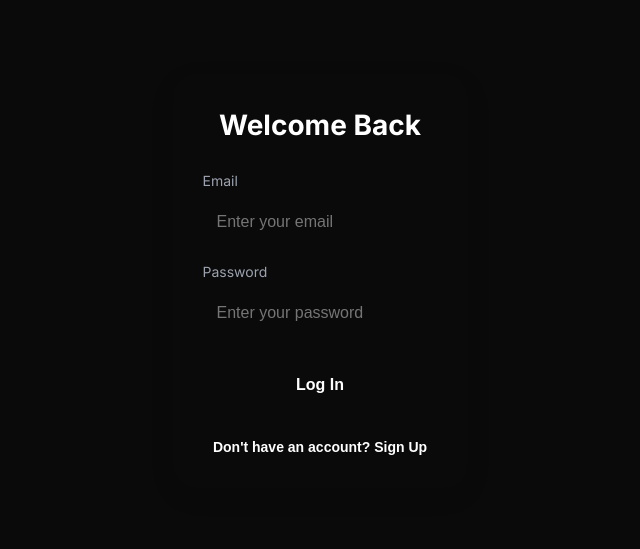
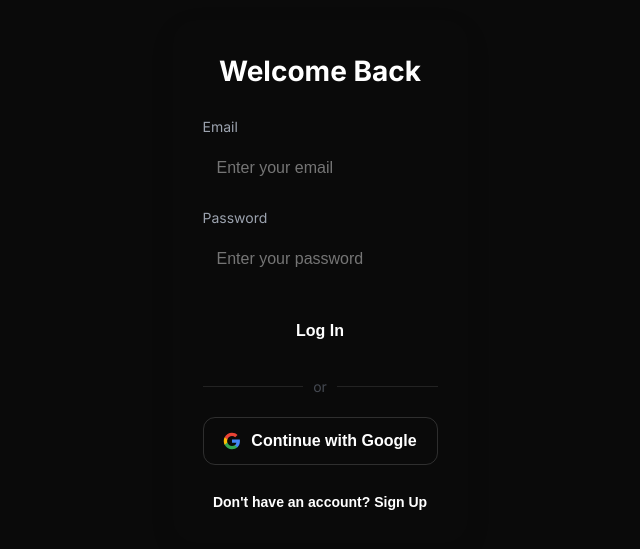
Before and after one commit to ishantchahal1611-code/ascend-fitness, a React (Vite) app: page / in a window 1280 px wide. Shown: the part 119-668 px from the top of the page, without its empty margins (320-960 px from the left). Built offline with nearby package versions, Linux system fonts and the light colour scheme; no server answers.

Commit message:
feat: Add Google Sign In option

```diff
--- a/src/components/Auth.jsx
+++ b/src/components/Auth.jsx
@@ -23,7 +23,10 @@ export default function Auth({ onLogin }) {
         if (data?.session) {
           onLogin(data.session);
         } else {
-          setError("Check your email for the confirmation link!");
+          // If email confirmation is disabled, user is immediately logged in.
+          // Otherwise, notify them.
+          setError("Signup successful! You can now log in using your credentials.");
+          setIsSignUp(false);
         }
       } else {
         const { data, error } = await supabase.auth.signInWithPassword({
@@ -38,6 +41,23 @@ export default function Auth({ onLogin }) {
     } catch (err) {
       setError(err.message || "An error occurred");
     } finally {
+      setLoading(false);
+    }
+  };
+
+  const handleGoogleSignIn = async () => {
+    setLoading(true);
+    setError(null);
+    try {
+      const { error } = await supabase.auth.signInWithOAuth({
+        provider: 'google',
+        options: {
+          redirectTo: window.location.origin + window.location.pathname
+        }
+      });
+      if (error) throw error;
+    } catch (err) {
+      setError(err.message || "An error occurred during Google sign in");
       setLoading(false);
     }
   };
@@ -76,6 +96,44 @@ export default function Auth({ onLogin }) {
             {loading ? 'Processing...' : isSignUp ? 'Sign Up' : 'Log In'}
           </button>
         </form>
+
+        <div style={{ display: 'flex', alignItems: 'center', margin: '20px 0', color: 'var(--text-tertiary)' }}>
+          <div style={{ flex: 1, height: '1px', background: 'var(--border-color, rgba(255,255,255,0.1))' }} />
+          <span style={{ padding: '0 10px', fontSize: '14px', opacity: 0.6 }}>or</span>
+          <div style={{ flex: 1, height: '1px', background: 'var(--border-color, rgba(255,255,255,0.1))' }} />
+        </div>
+
+        <button
+          type="button"
+          onClick={handleGoogleSignIn}
+          disabled={loading}
+          style={{
+            width: '100%',
+            padding: '14px',
+            borderRadius: '12px',
+            background: 'transparent',
+            color: 'var(--text-primary)',
+            fontWeight: 600,
+            fontSize: '16px',
+            border: '1px solid var(--border-color, rgba(255,255,255,0.15))',
+            cursor: 'pointer',
+            display: 'flex',
+            alignItems: 'center',
+            justifyContent: 'center',
+            gap: '10px',
+            opacity: loading ? 0.7 : 1,
+            transition: 'background 0.2s'
+          }}
+        >
+          <svg width="18" height="18" viewBox="0 0 24 24" fill="none" xmlns="http://www.w3.org/2000/svg">
+            <path d="M22.56 12.25c0-.78-.07-1.53-.2-2.25H12v4.26h5.92c-.26 1.37-1.04 2.53-2.21 3.31v2.77h3.57c2.08-1.92 3.28-4.74 3.28-8.09z" fill="#4285F4"/>
+            <path d="M12 23c2.97 0 5.46-.98 7.28-2.66l-3.57-2.77c-.98.66-2.23 1.06-3.71 1.06-2.86 0-5.29-1.93-6.16-4.53H2.18v2.84C3.99 20.53 7.7 23 12 23z" fill="#34A853"/>
+            <path d="M5.84 14.09c-.22-.66-.35-1.36-.35-2.09s.13-1.43.35-2.09V7.06H2.18C1.43 8.55 1 10.22 1 12s.43 3.45 1.18 4.94l2.85-2.22.81-.63z" fill="#FBBC05"/>
+            <path d="M12 5.38c1.62 0 3.06.56 4.21 1.64l3.15-3.15C17.45 2.09 14.97 1 12 1 7.7 1 3.99 3.47 2.18 7.06l3.66 2.84c.87-2.6 3.3-4.52 6.16-4.52z" fill="#EA4335"/>
+          </svg>
+          Continue with Google
+        </button>
+
         <div style={{ marginTop: '24px', textAlign: 'center' }}>
           <button
             onClick={() => setIsSignUp(!isSignUp)}
```
